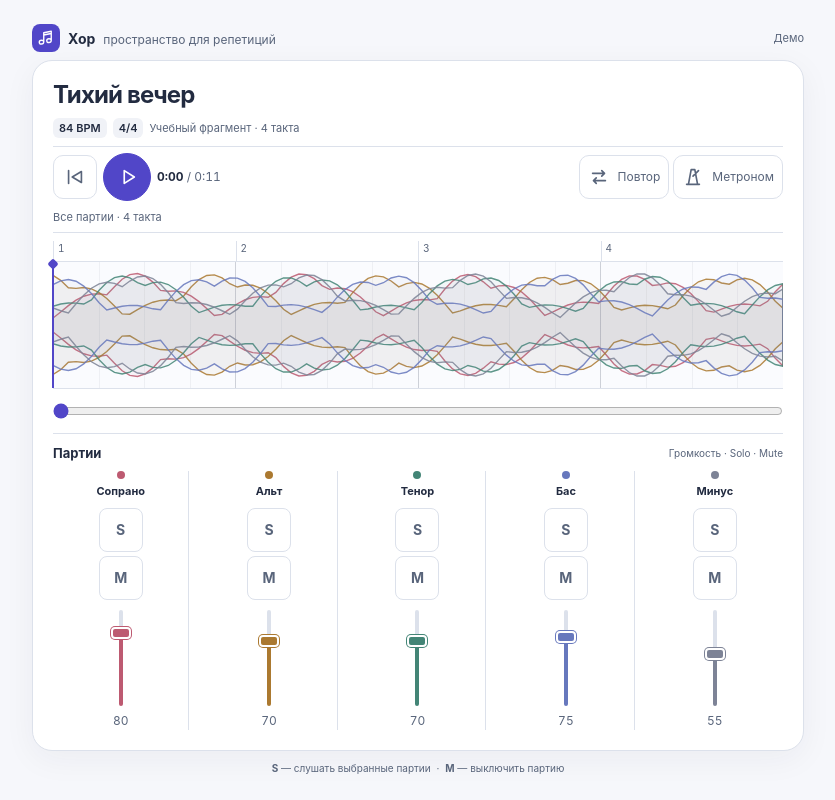
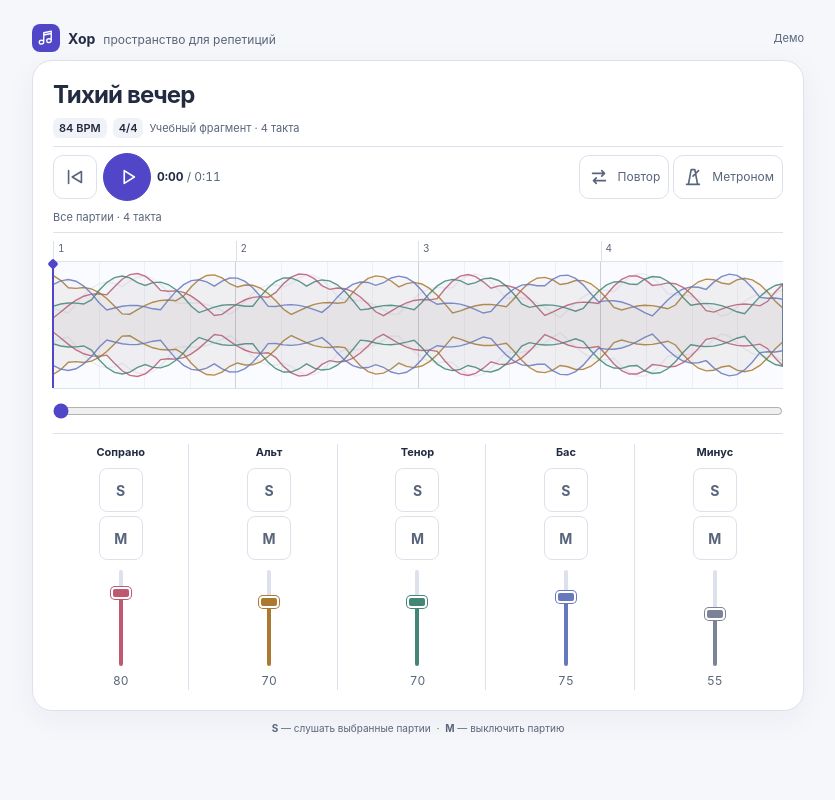
Before and after one commit to Axepuff/choral-training-tool, a React (Vite) app: page / in a window 1280 px wide. Shown: the whole page, without its empty margins (222-1057 px from the left). Built offline with nearby package versions, Linux system fonts and the light colour scheme.

Commit message:
Simplify mixer and make solo and mute mutually exclusive

```diff
--- a/src/components/RehearsalPlayer/RehearsalPlayer.module.css
+++ b/src/components/RehearsalPlayer/RehearsalPlayer.module.css
@@ -40,15 +40,14 @@
 }
 .waves { display: block; width: 100%; height: 100%; }
 .waves polygon { fill: var(--wave-color); fill-opacity: 0.06; stroke: var(--wave-color); stroke-width: 1.4px; opacity: 0.85; transition: opacity 150ms; }
+.waves polygon[data-track='backing'] { opacity: 0.12; fill: none; }
+.waves polygon[data-track='backing'][data-quiet='true'] { opacity: 0.03; }
 .waves polygon[data-quiet='true'] { opacity: 0.09; }
 .cursor { position: absolute; inset-block: 0; left: var(--position); width: 2px; transform: translateX(-1px); background: var(--color-accent); pointer-events: none; }
 .cursor > span { display: block; width: 8px; height: 8px; transform: translate(-3px, -2px) rotate(45deg); border-radius: 2px; background: var(--color-accent); }
 .loopRegion { position: absolute; inset-block: 0; left: 25%; width: 50%; background: rgb(81 70 200 / 7%); border-inline: 1px dashed var(--color-accent); pointer-events: none; }
 .seek { display: block; width: 100%; height: 44px; margin: 0; accent-color: var(--color-accent); }
 .mixerSection { border-top: 1px solid var(--color-border); padding-top: 10px; }
-.mixerHeading { display: flex; align-items: center; justify-content: space-between; gap: 8px; margin-bottom: 8px; }
-.mixerHeading h2 { margin: 0; font-size: 13px; font-weight: 650; }
-.mixerHeading > span { font-size: 10px; color: var(--color-text-muted); }
 .mixer { display: grid; grid-template-columns: repeat(5, minmax(0, 1fr)); gap: 4px; }
 .channel { min-width: 0; border-right: 1px solid var(--color-border); }
 .channel:last-child { border-right: 0; }
--- a/src/components/RehearsalPlayer/RehearsalPlayer.tsx
+++ b/src/components/RehearsalPlayer/RehearsalPlayer.tsx
@@ -118,7 +118,7 @@ export function RehearsalPlayer({ initialTime = 0, initialPlaying = false, initi
                 const quiet = track.muted || track.volume === 0 || (hasSolo && !track.solo);
                 const upper = track.waveform.map((height, index) => `${index / (track.waveform.length - 1) * 1000},${50 - height * 0.46}`).join(' ');
                 const lower = track.waveform.map((height, index) => `${index / (track.waveform.length - 1) * 1000},${50 + height * 0.46}`).reverse().join(' ');
-                return <polygon key={track.id} points={`${upper} ${lower}`} data-quiet={quiet}
+                return <polygon key={track.id} points={`${upper} ${lower}`} data-quiet={quiet} data-track={track.id}
                   style={{ '--wave-color': `var(--color-${track.id})` } as CSSProperties}
                   vectorEffect="non-scaling-stroke" />;
               })}
@@ -133,7 +133,6 @@ export function RehearsalPlayer({ initialTime = 0, initialPlaying = false, initi
         </section>
 
         <section className={styles.mixerSection} aria-label="Микшер партий">
-          <div className={styles.mixerHeading}><h2>Партии</h2><span>Громкость · Solo · Mute</span></div>
           <div className={styles.mixer}>
             {tracks.map((track) => (
               <div className={styles.channel} key={track.id} role="group" aria-label={`Партия: ${track.name}`}>
--- a/src/components/TrackControls/TrackControls.module.css
+++ b/src/components/TrackControls/TrackControls.module.css
@@ -9,7 +9,6 @@
 .controls[data-tone='bass'] { --track-color: var(--color-bass); }
 .controls[data-tone='backing'] { --track-color: var(--color-backing); }
 .heading { display: flex; align-items: center; gap: var(--space-2); min-width: 0; }
-.dot { width: 8px; height: 8px; border-radius: 50%; background: var(--track-color); flex-shrink: 0; }
 .name { font-size: var(--font-sm); font-weight: 650; overflow-wrap: anywhere; }
 .actions { display: flex; align-items: center; gap: var(--space-1); flex-wrap: wrap; }
 .toggle {
--- a/src/components/TrackControls/TrackControls.tsx
+++ b/src/components/TrackControls/TrackControls.tsx
@@ -15,7 +15,7 @@ export interface TrackControlsProps {
   solo: boolean;
   /** Блокирует управление и показывает состояние загрузки. */
   loading?: boolean;
-  /** Цветовой маркер партии. */
+  /** Цвет фейдера партии. */
   tone?: TrackTone;
   /** Вертикальный фейдер для компактного микшера или горизонтальный ползунок. */
   orientation?: 'horizontal' | 'vertical';
@@ -36,7 +36,6 @@ export function TrackControls({
   return (
     <div className={styles.controls} data-tone={tone} data-orientation={orientation} aria-busy={loading}>
       <div className={styles.heading}>
-        <span className={styles.dot} aria-hidden="true" />
         <span className={styles.name}>{name}</span>
         {loading && <span className={styles.loading} role="status" aria-label={`Загрузка: ${name}`} />}
       </div>
@@ -45,13 +44,13 @@ export function TrackControls({
           type="button" className={`${styles.toggle} ${styles.solo}`}
           aria-label={`Solo: ${name}`} aria-pressed={solo}
           title={`Solo — слушать только выбранные партии (${name})`}
-          disabled={loading} onClick={() => onSoloChange(!solo)}
+          disabled={loading} onClick={() => { if (!solo && muted) onMuteChange(false); onSoloChange(!solo); }}
         >S</button>
         <button
           type="button" className={`${styles.toggle} ${styles.mute}`}
           aria-label={`Mute: ${name}`} aria-pressed={muted}
           title={`Mute — выключить партию (${name})`}
-          disabled={loading} onClick={() => onMuteChange(!muted)}
+          disabled={loading} onClick={() => { if (!muted && solo) onSoloChange(false); onMuteChange(!muted); }}
         >M</button>
         <label className="visually-hidden" htmlFor={volumeId}>Громкость: {name}</label>
         <input
```
Also changed, not shown: 2 other files (tests, documents, lock files or other folders).
